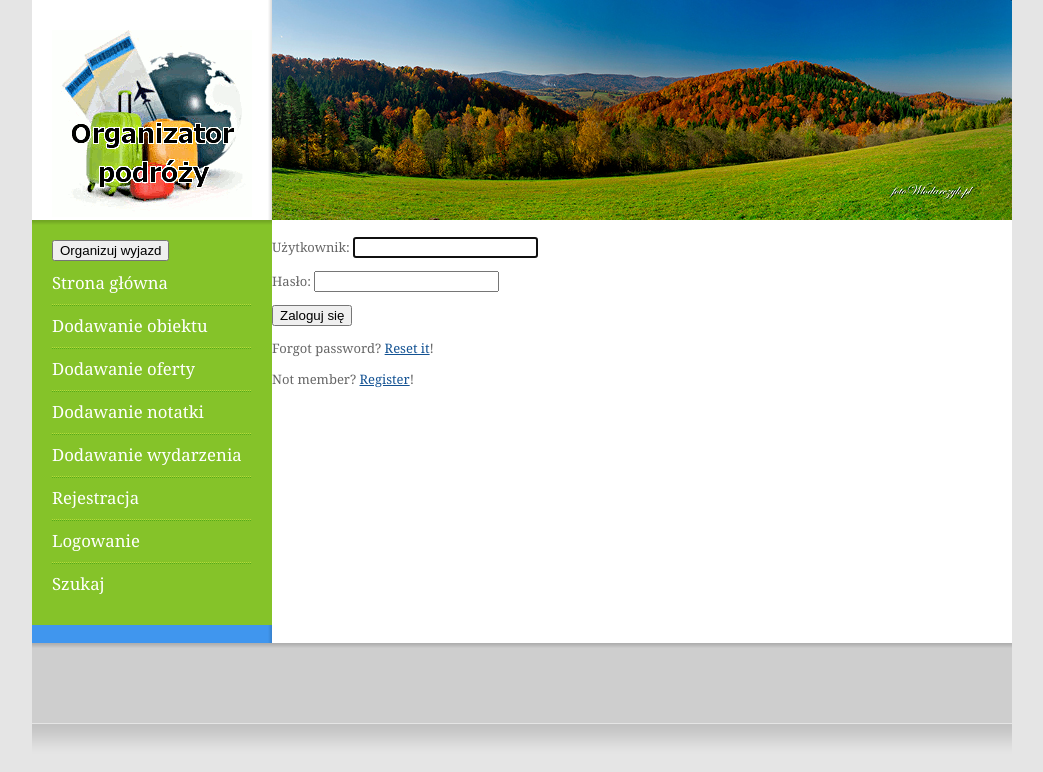
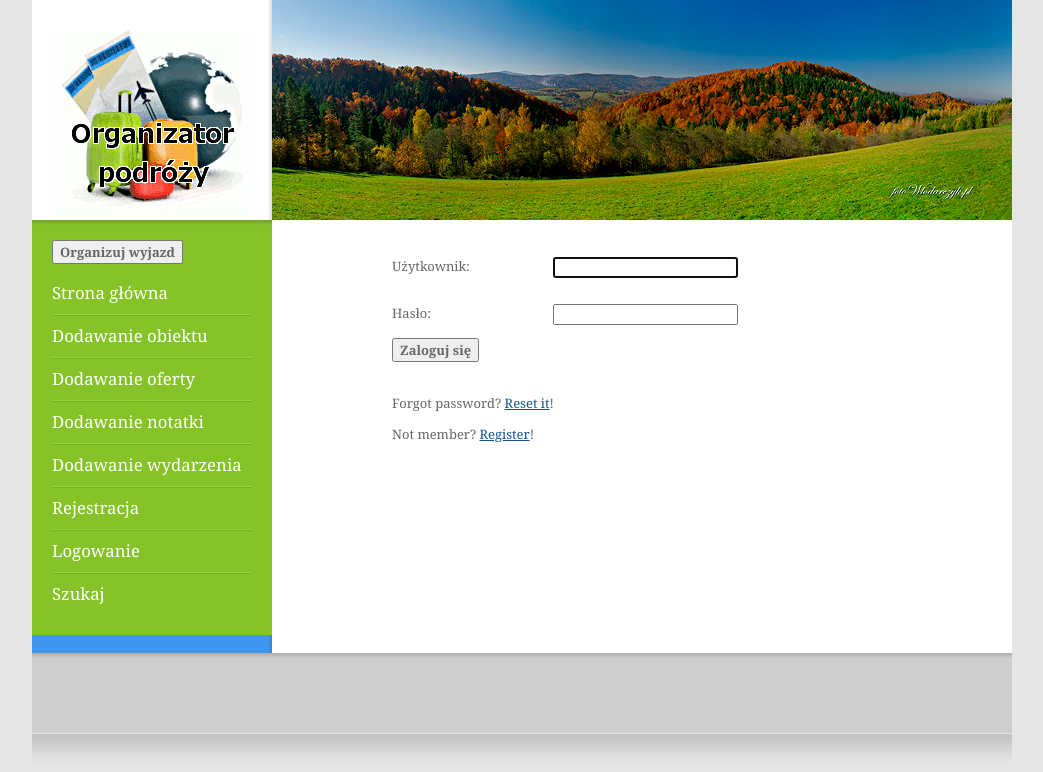
Before and after one commit to projects4PB/ziowebapp, a Django app: page /accounts/login/ in a window 1280 px wide. Shown: the top 772 px of the page, without its empty margins (118-1161 px from the left). Run offline with Django 3.2, Linux system fonts and the light colour scheme; parts of the project's set-up code (start-up, migrations or seed data) failed here and were passed over; some libraries are stand-ins or nearby versions.

Commit message:
Dodane kolejne style

```diff
--- a/static/css/main.css
+++ b/static/css/main.css
@@ -57,7 +57,7 @@ a:hover {
 }
 
 .boxed p, .boxed ul, .boxed ol {
-	line-height: 180%;
+	/*line-height: 180%;*/
 }
 
 .orange {
@@ -237,6 +237,160 @@ a:hover {
 	padding: 35px 0 0 20px;
 }
 
+form {
+	padding: 20px 0 0 0;
+	width: 500px;
+	margin: 0 auto;
+	margin-bottom: 120px;
+}
+
+form label {
+	display: inline-block;
+	width: 80px;
+	padding-right: 30px;
+}
+
+form p {
+	float: left;
+	clear: both;
+	width: 430px;
+}
+
+form input {
+	float: right;
+	margin-right: 84px;
+}
+
+form ul{
+	float:left;
+	margin-left: 90px;
+}
+
+form ul li{
+	padding-top: 10px;
+}
+
+form ul li label{
+	width: 180px;
+}
+
+form select{
+	vertical-align: top;
+}
+
+form p span{
+	float: left;
+	margin-top: 20px;
+}
+
+.registerLinks{
+	margin-top: 150px;
+	margin: 0 auto;
+	width: 500px;
+	margin-top: 150px;
+}
+
+form textarea{
+	float:	right;
+	width:	230px;
+	margin-right: 80px;
+}
+
+form input[type="submit"] {
+	float:	left;
+}
+
+.searchDiv{
+	width: 500px;
+	margin-bottom: 50px;
+}
+
+.searchDiv label{
+	display: inline-block;
+	width: 80px;
+	padding-right: 30px;
+}
+
+.searchDiv input[type="text"]{
+	float:right;
+	margin-right: 150px;
+}
+
+.searchDiv input[type="submit"]{
+}
+
+.obList{
+	margin-top: 80px;
+}
+
+.login_p {
+	width: 260px;
+	margin: 0 auto;
+}
+
+.userProfileDiv{
+	padding: 20px 0 0 0;
+	width: 500px;
+	margin: 0 auto;
+}
+
+.userProfileDiv strong{
+	display: inline-block;
+	width: 120px;
+	padding-right: 30px;
+}
+
+.userProfileDiv img{
+}
+
+.header{
+	width:	400px;
+}
+
+.header img{
+	float:left;
+		width: 60px;
+	height: 60px;
+}
+
+.header h2{
+	float:right
+}
+
+#content ul{
+	list-style-type: none;
+}
+
+#content ul li{
+	width: 500px;
+	padding-top: 20px;
+	padding-bottom: 20px;
+	background: url('../gfx/img11.gif') repeat-x left bottom;
+}
+
+#content ul li img{
+	width: 100px;
+	float: left;
+	padding-right: 20px;
+}
+
+.photoDiv{
+	float:left;
+	width: 80px;;
+}
+
+.DescribeDiv{a
+	float: right;
+	width: 400px;
+}
+
+button,input[type="submit"] {
+	color: rgb(102, 102, 102);
+	font: bold 100% Georgia,"Times New Roman",Times,serif;
+	margin-bottom: 0.5em;
+}
+
+
 /* -------------------- Organize Popup --------------------- */
 .organize-popup div.popup-content {
 	padding: 15px;
@@ -268,3 +422,20 @@ a:hover {
 .organize-popup div#offers-list {
 	width: 500px;
 }
+
+
+
+/* ------------scrolPanel------------ */
+
+.container{
+    /*background: #000;*/
+    color: white;
+    width: 600px;
+    height:199px;
+    overflow-x: hidden;
+    overflow-y: auto;
+}
+
+.text{
+    height: 500px;
+}
--- a/static/js/main.js
+++ b/static/js/main.js
@@ -69,3 +69,8 @@
 		});
 	});
 })(jQuery);
+
+$(function()
+{
+	$('.scroll-pane').jScrollPane();
+});
--- a/templates/base.html
+++ b/templates/base.html
@@ -78,5 +78,6 @@
 		<script src="{{ STATIC_URL }}js/jquery/jquery.bpopup.js"></script>
 		<script src="http://maps.google.com/maps/api/js?sensor=false"></script>
 		<script src="{{ STATIC_URL }}js/main.js"></script>
+		<script src="{{ STATIC_URL }}js/jquery.jscrollpane.min.js"></script>
 	</body>
 </html>
--- a/templates/registration/login.html
+++ b/templates/registration/login.html
@@ -9,7 +9,8 @@
   <input type="submit" value="{% trans 'Log in' %}" />
   <input type="hidden" name="next" value="{{ next }}" />
 </form>
-
-<p>{% trans "Forgot password" %}? <a href="{% url 'auth_password_reset' %}">{% trans "Reset it" %}</a>!</p>
-<p>{% trans "Not member" %}? <a href="{% url 'registration_register' %}">{% trans "Register" %}</a>!</p>
+<div class="registerLinks">
+	<p>{% trans "Forgot password" %}? <a href="{% url 		'auth_password_reset' %}">{% trans "Reset it" %}</a>!</p>
+	<p>{% trans "Not member" %}? <a href="{% url 		'registration_register' %}">{% trans "Register" %}</a>!</p>
+</div>
 {% endblock %}
--- a/zioprojekt/choices/models.py
+++ b/zioprojekt/choices/models.py
@@ -1,3 +1,4 @@
+# -*- coding: utf-8 -*-
 from django.db import models
 
 
--- a/zioprojekt/events/models.py
+++ b/zioprojekt/events/models.py
@@ -1,3 +1,4 @@
+# -*- coding: utf-8 -*-
 from django.db import models
 
 
--- a/zioprojekt/home/views.py
+++ b/zioprojekt/home/views.py
@@ -1,6 +1,6 @@
 from django.views.generic.list import ListView
 
-from places.models import TouristObject
+from zioprojekt.places.models import TouristObject
 
 
 class HomeView(ListView):
--- a/zioprojekt/notes/models.py
+++ b/zioprojekt/notes/models.py
@@ -1,3 +1,4 @@
+# -*- coding: utf-8 -*-
 from django.db import models
 
 from .managers import NoteManager
--- a/zioprojekt/offers/models.py
+++ b/zioprojekt/offers/models.py
@@ -1,3 +1,4 @@
+# -*- coding: utf-8 -*-
 from django.db import models
 
 
--- a/zioprojekt/places/models.py
+++ b/zioprojekt/places/models.py
@@ -1,3 +1,4 @@
+# -*- coding: utf-8 -*-
 from django.db import models
 
 from djorm_pgfulltext.models import SearchManager
--- a/zioprojekt/settings.py
+++ b/zioprojekt/settings.py
@@ -64,7 +64,7 @@ WSGI_APPLICATION = 'zioprojekt.wsgi.application'
 
 import dj_database_url
 DATABASES = {
-    'default': dj_database_url.config(default=os.environ.get('DATABASE_URL'))
+	'default':dj_database_url.config(default='postgres://fvzpgzoneryvwy:q-uTVYGOav8ZwHU_nyLjfvk14R@ec2-54-247-125-187.eu-west-1.compute.amazonaws.com:5432/d2oorikqotkqpd')
 }
 
 # Honor the 'X-Forwarded-Proto' header for request.is_secure()
```
Also changed, not shown: templates/home/home.html (+23 -5 lines), static/gfx/couple-trip.png, static/gfx/family-trip.png, static/gfx/friends-trip.png.
